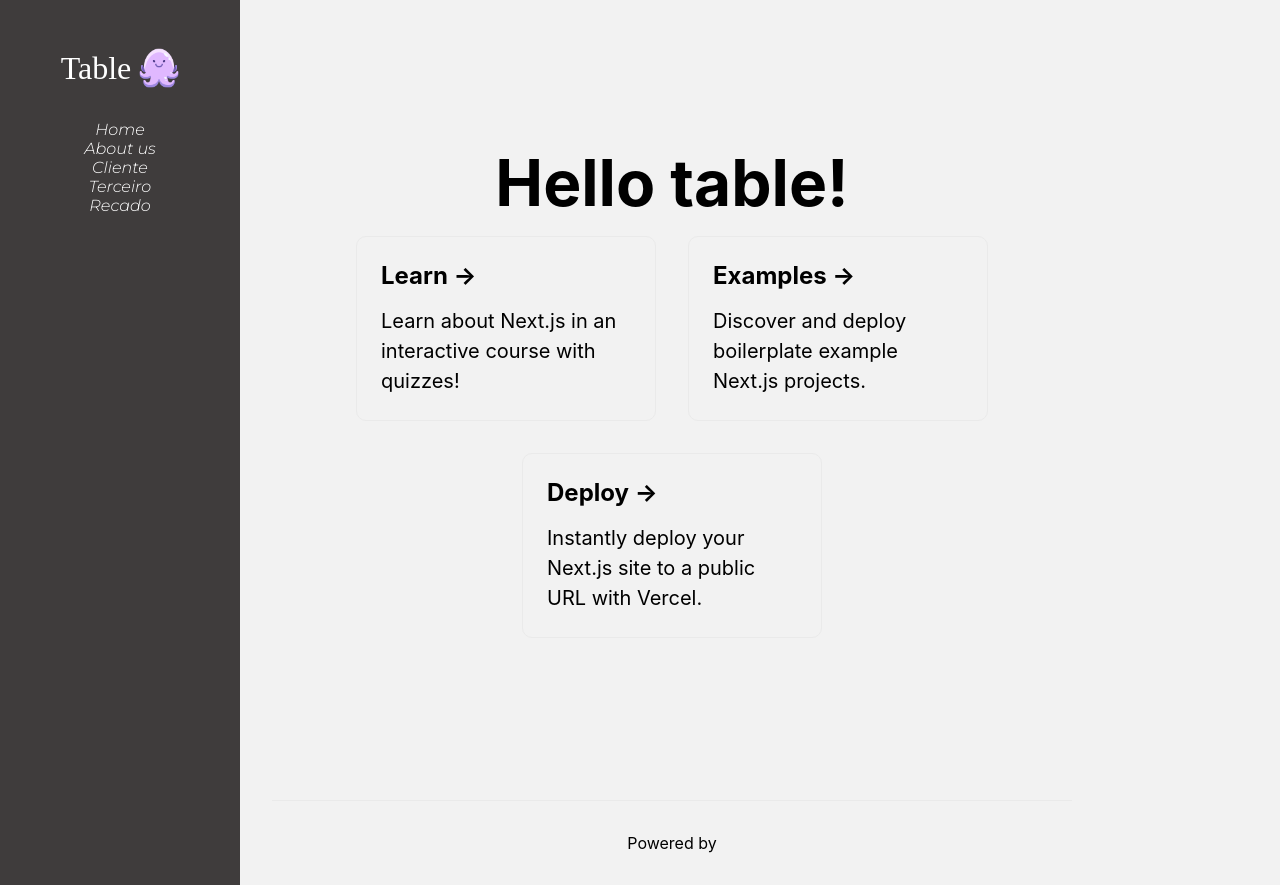
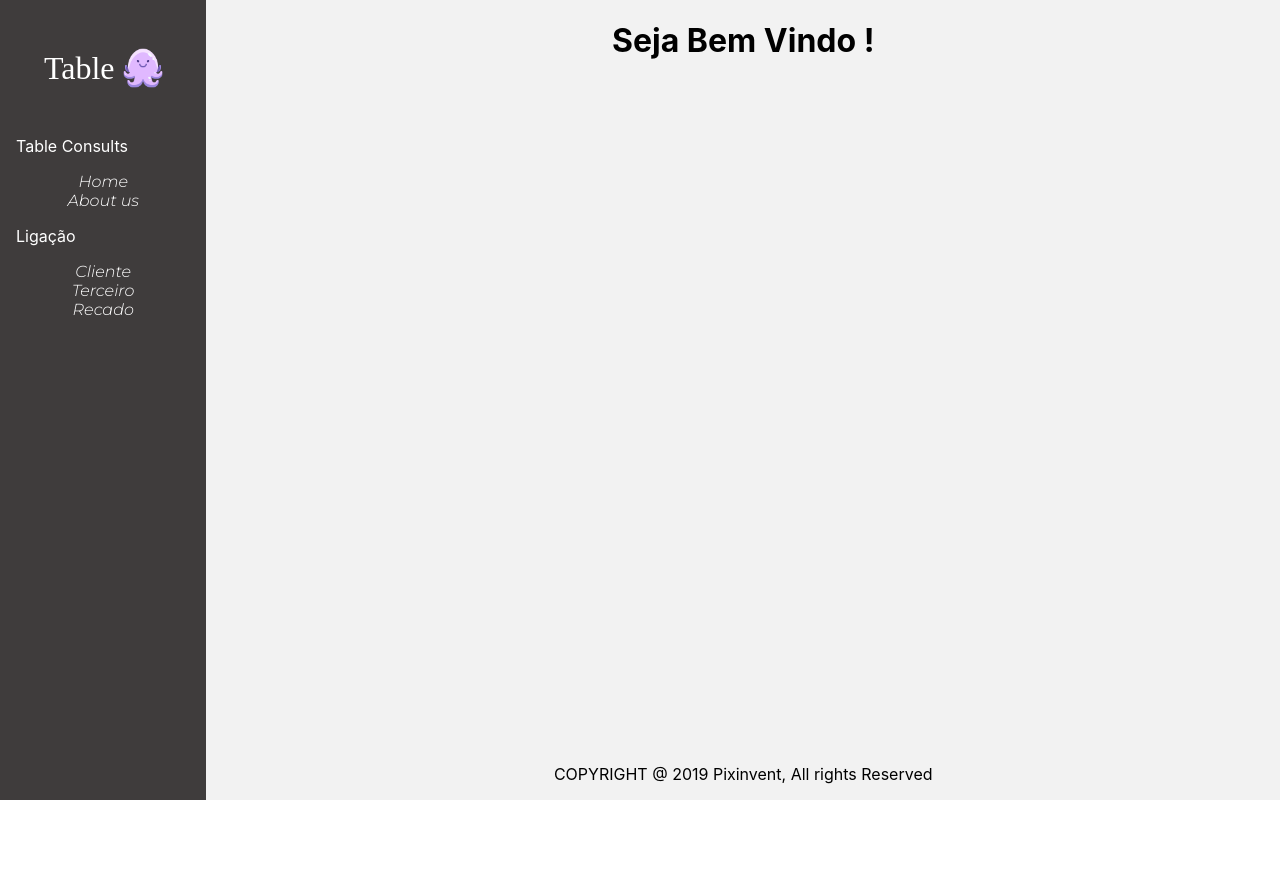
Before and after one commit to joaopedro-dev/table-project, a Next.js app: page / in a window 1280 px wide. After the commit the page ends 800 px from the top, so only its background shows below. Built offline with nearby package versions, Linux system fonts and the light colour scheme; a web font is replaced by a local one.

Commit message:
Ajustando estrutura de pastas e alterando flex

```diff
--- a/pages/index.js
+++ b/pages/index.js
@@ -1,4 +1,3 @@
-import Head from 'next/head'
 import styles from '../styles/Home.module.css'
 import Navbar from '../src/components/navbar'
 import Dash from '../src/components/Dash'
@@ -7,21 +6,8 @@ import Foot from '../src/components/Foot'
 export default function Home() {
   return (
     <div className={styles.container}>
-      <Navbar />
-      <div className={styles.container_dash}>
-        <Head>
-          <title>Create Next App</title>
-          <meta name="description" content="Generated by create next app" />
-          <link rel="icon" href="/favicon.ico" />
-        </Head>
-
-        <div>
-          <Dash />
-          <Foot />
-        </div>
-
-      </div>
-
+        <Navbar/>
+        <Dash/>
     </div>
   )
 }
--- a/src/components/Dash.js
+++ b/src/components/Dash.js
@@ -1,38 +1,14 @@
 import styles from '../../styles/components/Dash.module.css'
+import Foot from './Foot'
+import Header from './Header'
 
 function Dash() {
-    return (
-        <main className={styles.main}>
-        <h1 className={styles.title}>
-          Hello table!
-        </h1>
-
-        <div className={styles.grid}>
-          <a href="https://nextjs.org/learn" className={styles.card}>
-            <h2>Learn &rarr;</h2>
-            <p>Learn about Next.js in an interactive course with quizzes!</p>
-          </a>
-
-          <a
-            href="https://github.com/vercel/next.js/tree/canary/examples"
-            className={styles.card}
-          >
-            <h2>Examples &rarr;</h2>
-            <p>Discover and deploy boilerplate example Next.js projects.</p>
-          </a>
-
-          <a
-            href="https://vercel.com/new?utm_source=create-next-app&utm_medium=default-template&utm_campaign=create-next-app"
-            className={styles.card}
-          >
-            <h2>Deploy &rarr;</h2>
-            <p>
-              Instantly deploy your Next.js site to a public URL with Vercel.
-            </p>
-          </a>
-        </div>
-      </main>
-    )
+  return (
+    <div className={styles.main}>
+      <Header/>
+      <Foot/>
+    </div>
+  )
 }
 
 export default Dash
--- a/src/components/Foot.js
+++ b/src/components/Foot.js
@@ -3,12 +3,8 @@ import styles from '../../styles/components/Foot.module.css'
 function Foot() {
     return (
         <footer className={styles.footer}>
-            <a
-                href="https://vercel.com?utm_source=create-next-app&utm_medium=default-template&utm_campaign=create-next-app"
-                target="_blank"
-                rel="noopener noreferrer"
-            >
-                Powered by{' '}
+            <a>
+            COPYRIGHT @ 2019 Pixinvent, All rights Reserved
             </a>
         </footer>
     )
--- /dev/null
+++ b/src/components/Header.js
@@ -0,0 +1,9 @@
+function Header() {
+    return (
+        <h1>
+            Seja Bem Vindo !
+        </h1>
+    )
+}
+
+export default Header
--- a/src/components/Navbar.js
+++ b/src/components/Navbar.js
@@ -11,9 +11,14 @@ function Navbar() {
                 <Image src="/octopus.png" alt="Logo" width={40} height={40} />
             </div>
 
+            <p>Table Consults</p>
             <div className={styles.item}>
                 <a>Home</a>
                 <a>About us</a>
+            </div>
+
+            <p>Ligação</p>
+            <div className={styles.item}>
                 <a>Cliente</a>
                 <a>Terceiro</a>
                 <a>Recado</a>
--- a/styles/Home.module.css
+++ b/styles/Home.module.css
@@ -1,11 +1,4 @@
 .container{
   display: flex;
-  justify-content: space-between;
   background-color: #F2F2F2;
 }
-
-.container_dash {
-  padding-right:13rem;
-  display: flex;
-  justify-content: center;
-}
--- a/styles/components/Dash.module.css
+++ b/styles/components/Dash.module.css
@@ -1,92 +1,7 @@
-.main {
-    min-height: 100vh;
-    padding: 4rem 0;
-    flex: 1;
-    display: flex;
-    flex-direction: column;
-    justify-content: center;
-    align-items: center;
-  }
-
-  .title a {
-    color: #0070f3;
-    text-decoration: none;
-  }
-
-  .title a:hover,
-  .title a:focus,
-  .title a:active {
-    text-decoration: underline;
-  }
-
-  .title {
-    margin: 0;
-    line-height: 1.15;
-    font-size: 4rem;
-  }
-
-  .title,
-  .description {
-    text-align: center;
-  }
-
-  .description {
-    margin: 4rem 0;
-    line-height: 1.5;
-    font-size: 1.5rem;
-  }
-
-  .code {
-    background: #fafafa;
-    border-radius: 5px;
-    padding: 0.75rem;
-    font-size: 1.1rem;
-    font-family: Menlo, Monaco, Lucida Console, Liberation Mono, DejaVu Sans Mono,
-      Bitstream Vera Sans Mono, Courier New, monospace;
-  }
-
-  .grid {
-    display: flex;
-    align-items: center;
-    justify-content: center;
-    flex-wrap: wrap;
-    max-width: 800px;
-  }
-
-  .card {
-    margin: 1rem;
-    padding: 1.5rem;
-    text-align: left;
-    color: inherit;
-    text-decoration: none;
-    border: 1px solid #eaeaea;
-    border-radius: 10px;
-    transition: color 0.15s ease, border-color 0.15s ease;
-    max-width: 300px;
-  }
-
-  .card:hover,
-  .card:focus,
-  .card:active {
-    color: #0070f3;
-    border-color: #0070f3;
-  }
-
-  .card h2 {
-    margin: 0 0 1rem 0;
-    font-size: 1.5rem;
-  }
-
-  .card p {
-    margin: 0;
-    font-size: 1.25rem;
-    line-height: 1.5;
-  }
-
-
-  @media (max-width: 600px) {
-    .grid {
-      width: 100%;
-      flex-direction: column;
-    }
-  }
+.main{
+  display: flex;
+  justify-content: center;
+  align-items: center;
+  flex-direction: column;
+  width: 100%;
+}
--- a/styles/components/Foot.module.css
+++ b/styles/components/Foot.module.css
@@ -1,10 +1,8 @@
 .footer {
     display: flex;
     flex: 1;
-    padding: 2rem 0;
-    border-top: 1px solid #eaeaea;
-    justify-content: center;
-    align-items: center;
+    padding: 1rem 0;
+    align-items: flex-end;
   }
 
   .footer a {
--- a/styles/components/Navbar.module.css
+++ b/styles/components/Navbar.module.css
@@ -8,6 +8,7 @@
     padding: 1rem;
     width: 15rem;
     color: #FFFF;
+    height: 100vh;
 }
 
 .logo {
```
